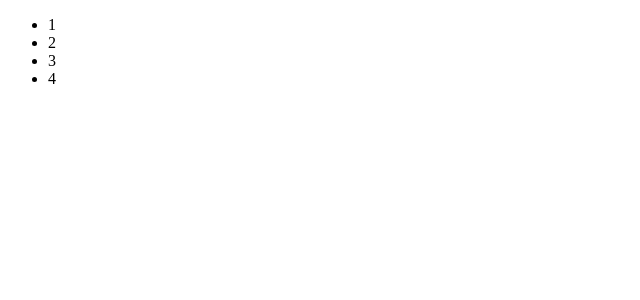
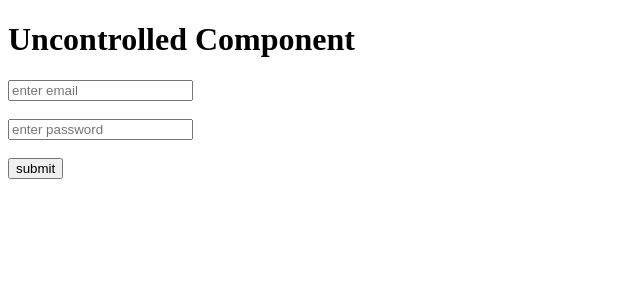
Before and after one commit to NavdeepTU/React-Fundamentals, a React (Create React App) app: page / in a window 1280 px wide. Shown: the top 300 px of the page, without its empty margins (0-640 px from the left). Built offline with nearby package versions, Linux system fonts and the light colour scheme.

Commit message:
uncontrolled components in react

```diff
--- /dev/null
+++ b/src/advanced-guides/Uncontrolled Components.js
@@ -0,0 +1,43 @@
+import React from 'react';
+import ReactDOM from 'react-dom';
+
+class UncontrolledComponent extends React.Component {
+  constructor() {
+    super();
+    this.email = React.createRef();
+    this.password = React.createRef();
+  }
+  submit(e) {
+    e.preventDefault();
+    console.log(this.email.current.value);
+    console.log(this.password.current.value);
+  }
+  render() {
+    return (
+      <div className="App">
+        <h1>Uncontrolled Component</h1>
+        <form
+          onSubmit={(e) => {
+            this.submit(e);
+          }}
+        >
+          <input type="text" placeholder="enter email" ref={this.email} />{' '}
+          <br />
+          <br />
+          <input
+            type="password"
+            placeholder="enter password"
+            ref={this.password}
+          />{' '}
+          <br />
+          <br />
+          <button type="submit">submit</button>
+        </form>
+      </div>
+    );
+  }
+}
+
+ReactDOM.render(<UncontrolledComponent />, document.getElementById('root'));
+
+export default UncontrolledComponent;
```
Also changed, not shown: src/index.js (+4 -3 lines).
